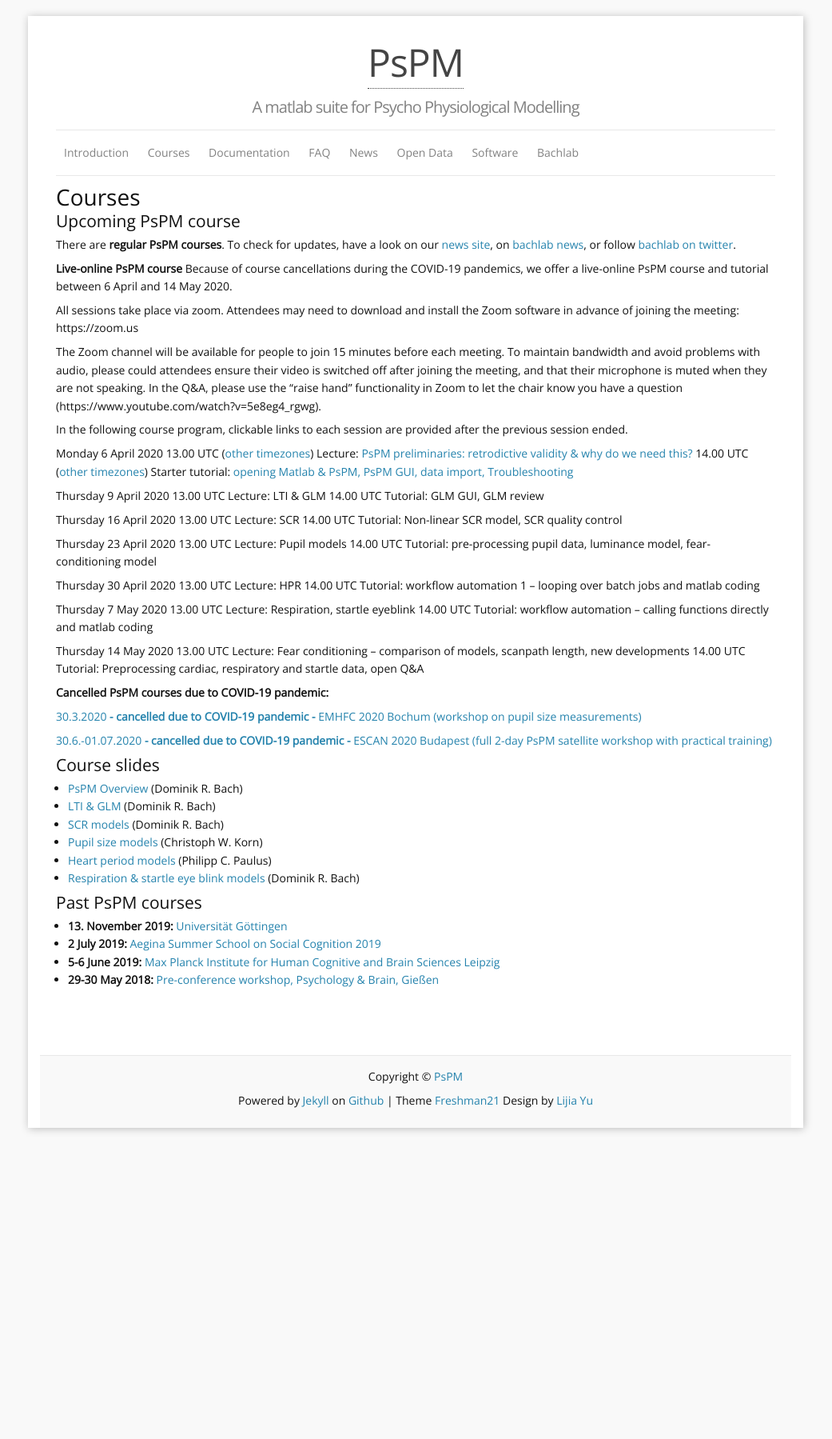
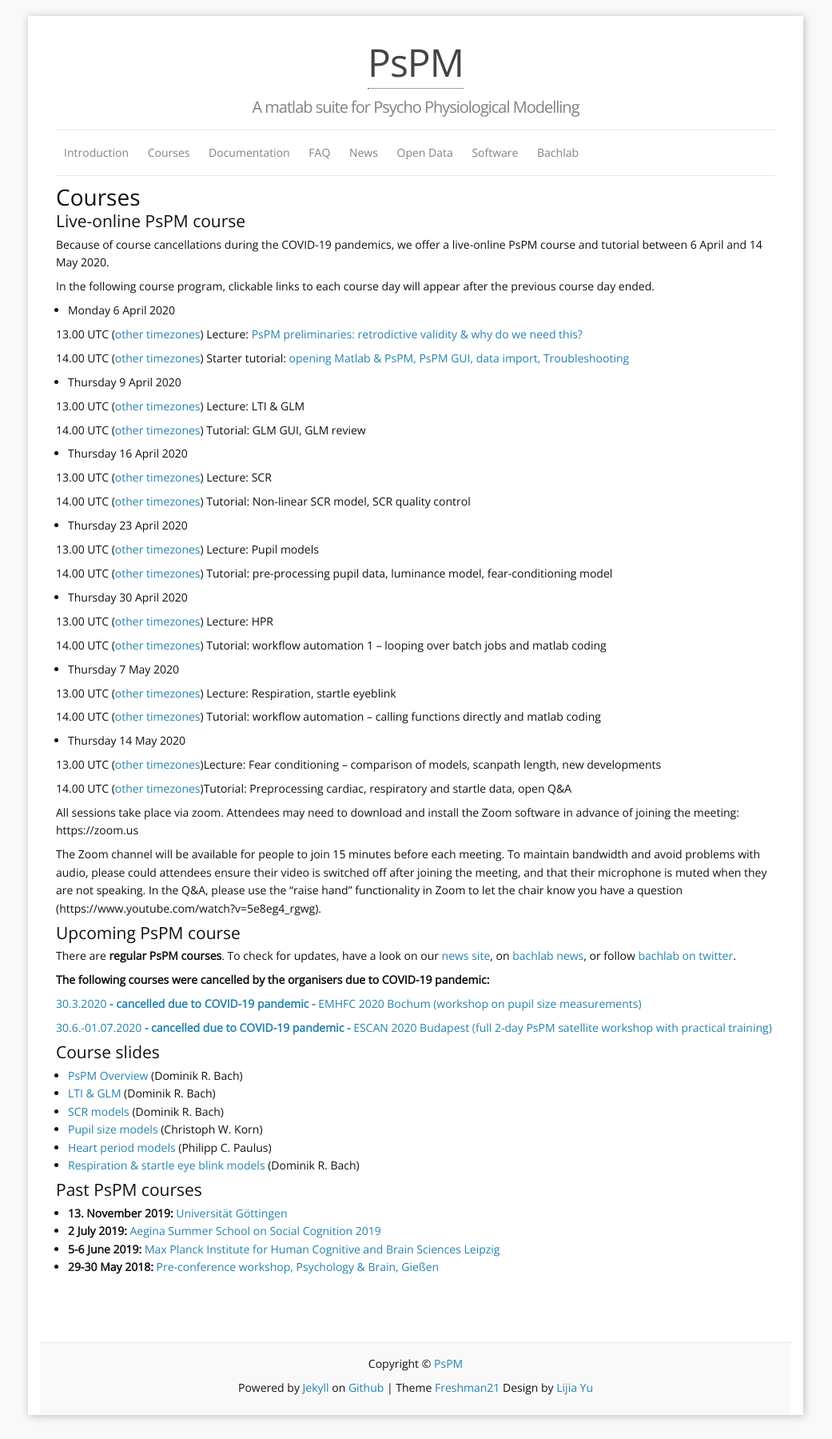
Before and after one commit to bachlab/PsPM, a Jekyll site: the page built from courses.markdown, in a window 1280 px wide. Shown: the whole page at 80% size, without its empty margins (120-1161 px from the left). Built offline with Jekyll 4.4.1, drawn with Linux system fonts in a browser that asks for light colours; before the commit the page ends 1440 px from its top, so only the background shows below that.

Commit message:
course formatting

```diff
--- a/courses.markdown
+++ b/courses.markdown
@@ -5,49 +5,63 @@ permalink: /courses/
 ---
 
 # Courses
-## Upcoming PsPM course
-There are **regular PsPM courses**. To check for updates, have a look on our [news site](news.html), on [bachlab news](http://bachlab.org/news), or follow [bachlab on twitter](http://twitter.com/bachlab_uzh).
 
-**Live-online PsPM course**
+## Live-online PsPM course
+
 Because of course cancellations during the COVID-19 pandemics, we offer a live-online PsPM course and tutorial between 6 April and 14 May 2020.
+
+In the following course program, clickable links to each course day will appear after the previous course day ended.
+
+* Monday 6 April 2020
+
+13.00 UTC ([other timezones](https://www.timeanddate.com/worldclock/fixedtime.html?iso=20200406T1300)) Lecture: [PsPM preliminaries: retrodictive validity & why do we need this?](https://zoom.us/j/348981833)
+
+14.00 UTC ([other timezones](https://www.timeanddate.com/worldclock/fixedtime.html?iso=20200406T1400)) Starter tutorial: [opening Matlab & PsPM, PsPM GUI, data import, Troubleshooting](https://zoom.us/j/270812037)
+
+* Thursday 9 April 2020
+
+13.00 UTC ([other timezones](https://www.timeanddate.com/worldclock/fixedtime.html?iso=20200409T1300)) Lecture: LTI & GLM
+
+14.00 UTC ([other timezones](https://www.timeanddate.com/worldclock/fixedtime.html?iso=20200409T1400)) Tutorial: GLM GUI, GLM review
+
+* Thursday 16 April 2020
+
+13.00 UTC ([other timezones](https://www.timeanddate.com/worldclock/fixedtime.html?iso=20200416T1300)) Lecture: SCR
+
+14.00 UTC ([other timezones](https://www.timeanddate.com/worldclock/fixedtime.html?iso=20200416T1400)) Tutorial: Non-linear SCR model, SCR quality control
+
+* Thursday 23 April 2020
+
+13.00 UTC ([other timezones](https://www.timeanddate.com/worldclock/fixedtime.html?iso=20200423T1300)) Lecture: Pupil models
+
+14.00 UTC ([other timezones](https://www.timeanddate.com/worldclock/fixedtime.html?iso=20200423T1400)) Tutorial: pre-processing pupil data, luminance model, fear-conditioning model
+
+* Thursday 30 April 2020
+
+13.00 UTC ([other timezones](https://www.timeanddate.com/worldclock/fixedtime.html?iso=20200430T1300)) Lecture: HPR
+
+14.00 UTC ([other timezones](https://www.timeanddate.com/worldclock/fixedtime.html?iso=20200430T1400)) Tutorial: workflow automation 1 – looping over batch jobs and matlab coding
+
+* Thursday 7 May 2020
+
+13.00 UTC ([other timezones](https://www.timeanddate.com/worldclock/fixedtime.html?iso=20200507T1300)) Lecture: Respiration, startle eyeblink
+
+14.00 UTC ([other timezones](https://www.timeanddate.com/worldclock/fixedtime.html?iso=20200507T1400)) Tutorial: workflow automation – calling functions directly and matlab coding
+
+* Thursday 14 May 2020
+
+13.00 UTC ([other timezones](https://www.timeanddate.com/worldclock/fixedtime.html?iso=20200514T1300))Lecture: Fear conditioning – comparison of models, scanpath length, new developments
+
+14.00 UTC ([other timezones](https://www.timeanddate.com/worldclock/fixedtime.html?iso=20200514T1400))Tutorial: Preprocessing cardiac, respiratory and startle data, open Q&A
 
 All sessions take place via zoom. Attendees may need to download and install the Zoom software in advance of joining the meeting: https://zoom.us
 
 The Zoom channel will be available for people to join 15 minutes before each meeting. To maintain bandwidth and avoid problems with audio, please could attendees ensure their video is switched off after joining the meeting, and that their microphone is muted when they are not speaking. In the Q&A, please use the "raise hand" functionality in Zoom to let the chair know you have a question (https://www.youtube.com/watch?v=5e8eg4_rgwg).
 
-In the following course program, clickable links to each session are provided after the previous session ended.
+## Upcoming PsPM course
+There are **regular PsPM courses**. To check for updates, have a look on our [news site](news.html), on [bachlab news](http://bachlab.org/news), or follow [bachlab on twitter](http://twitter.com/bachlab_uzh).
 
-Monday 6 April 2020
-13.00 UTC ([other timezones](https://www.timeanddate.com/worldclock/fixedtime.html?iso=20200406T1300)) Lecture: [PsPM preliminaries: retrodictive validity & why do we need this?](https://zoom.us/j/348981833)
-14.00 UTC ([other timezones](https://www.timeanddate.com/worldclock/fixedtime.html?iso=20200406T1400)) Starter tutorial: [opening Matlab & PsPM, PsPM GUI, data import, Troubleshooting](https://zoom.us/j/270812037)
-
-Thursday 9 April 2020
-13.00 UTC Lecture: LTI & GLM
-14.00 UTC Tutorial: GLM GUI, GLM review
-
-Thursday 16 April 2020
-13.00 UTC Lecture: SCR
-14.00 UTC Tutorial: Non-linear SCR model, SCR quality control
-
-Thursday 23 April 2020
-13.00 UTC Lecture: Pupil models
-14.00 UTC Tutorial: pre-processing pupil data, luminance model, fear-conditioning model
-
-Thursday 30 April 2020
-13.00 UTC Lecture: HPR
-14.00 UTC Tutorial: workflow automation 1 – looping over batch jobs and matlab coding
-
-Thursday 7 May 2020
-13.00 UTC Lecture: Respiration, startle eyeblink
-14.00 UTC Tutorial: workflow automation – calling functions directly and matlab coding
-
-Thursday 14 May 2020
-13.00 UTC Lecture: Fear conditioning – comparison of models, scanpath length, new developments
-14.00 UTC Tutorial: Preprocessing cardiac, respiratory and startle data, open Q&A
-
-
-
-**Cancelled PsPM courses due to COVID-19 pandemic:**
+**The following courses were cancelled by the organisers due to COVID-19 pandemic:**
 
 [30.3.2020 **- cancelled due to COVID-19 pandemic -** EMHFC 2020 Bochum (workshop on pupil size measurements)](https://emhfc.blogs.uni-hamburg.de/pre-conference-seminars/)
 
```
